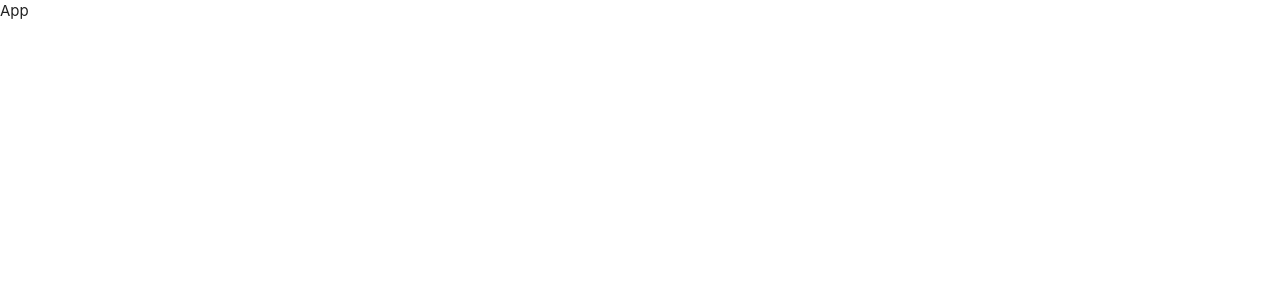
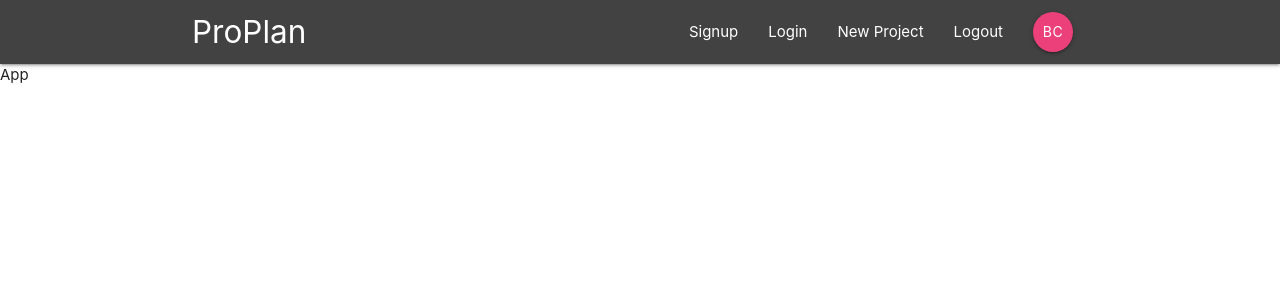
Before and after one commit to robert-laws/practice-sep-2020-react-context-firebase-app, a React (Create React App) app: page /signup in a window 1280 px wide. Shown: the top 300 px of the page. Built offline with nearby package versions, Linux system fonts and the light colour scheme; the HTML template or start-up script is replaced by a standard one.

Commit message:
add basic navbar

```diff
--- a/src/App.js
+++ b/src/App.js
@@ -1,10 +1,12 @@
 import React from 'react';
 import 'materialize-css/dist/css/materialize.min.css';
 import { BrowserRouter as Router } from 'react-router-dom';
+import { Navbar } from './components/layout';
 
 function App() {
   return (
     <Router>
+      <Navbar />
       <div className='App'>App</div>
     </Router>
   );
--- a/src/components/layout/Navbar.js
+++ b/src/components/layout/Navbar.js
@@ -1,5 +1,17 @@
 import React from 'react';
+import { Link } from 'react-router-dom';
+import { SignedInLinks, SignedOutLinks } from './';
 
 export const Navbar = () => {
-  return <div>Navbard</div>;
+  return (
+    <nav className='nav-wrapper grey darken-3'>
+      <div className='container'>
+        <Link to='/' className='brand-logo'>
+          ProPlan
+        </Link>
+        <SignedInLinks />
+        <SignedOutLinks />
+      </div>
+    </nav>
+  );
 };
--- a/src/components/layout/SignedInLinks.js
+++ b/src/components/layout/SignedInLinks.js
@@ -1,5 +1,20 @@
 import React from 'react';
+import { NavLink } from 'react-router-dom';
 
 export const SignedInLinks = () => {
-  return <div>Signed In Links</div>;
+  return (
+    <ul className='right'>
+      <li>
+        <NavLink to='/'>New Project</NavLink>
+      </li>
+      <li>
+        <NavLink to='/'>Logout</NavLink>
+      </li>
+      <li>
+        <NavLink to='/' className='btn btn-floating pink lighten-1'>
+          BC
+        </NavLink>
+      </li>
+    </ul>
+  );
 };
--- a/src/components/layout/SignedOutLinks.js
+++ b/src/components/layout/SignedOutLinks.js
@@ -1,5 +1,15 @@
 import React from 'react';
+import { NavLink } from 'react-router-dom';
 
 export const SignedOutLinks = () => {
-  return <div>Signed Out Links</div>;
+  return (
+    <ul className='right'>
+      <li>
+        <NavLink to='/'>Signup</NavLink>
+      </li>
+      <li>
+        <NavLink to='/'>Login</NavLink>
+      </li>
+    </ul>
+  );
 };
--- /dev/null
+++ b/src/components/layout/index.js
@@ -0,0 +1,3 @@
+export { Navbar } from './Navbar';
+export { SignedInLinks } from './SignedInLinks';
+export { SignedOutLinks } from './SignedOutLinks';
```
